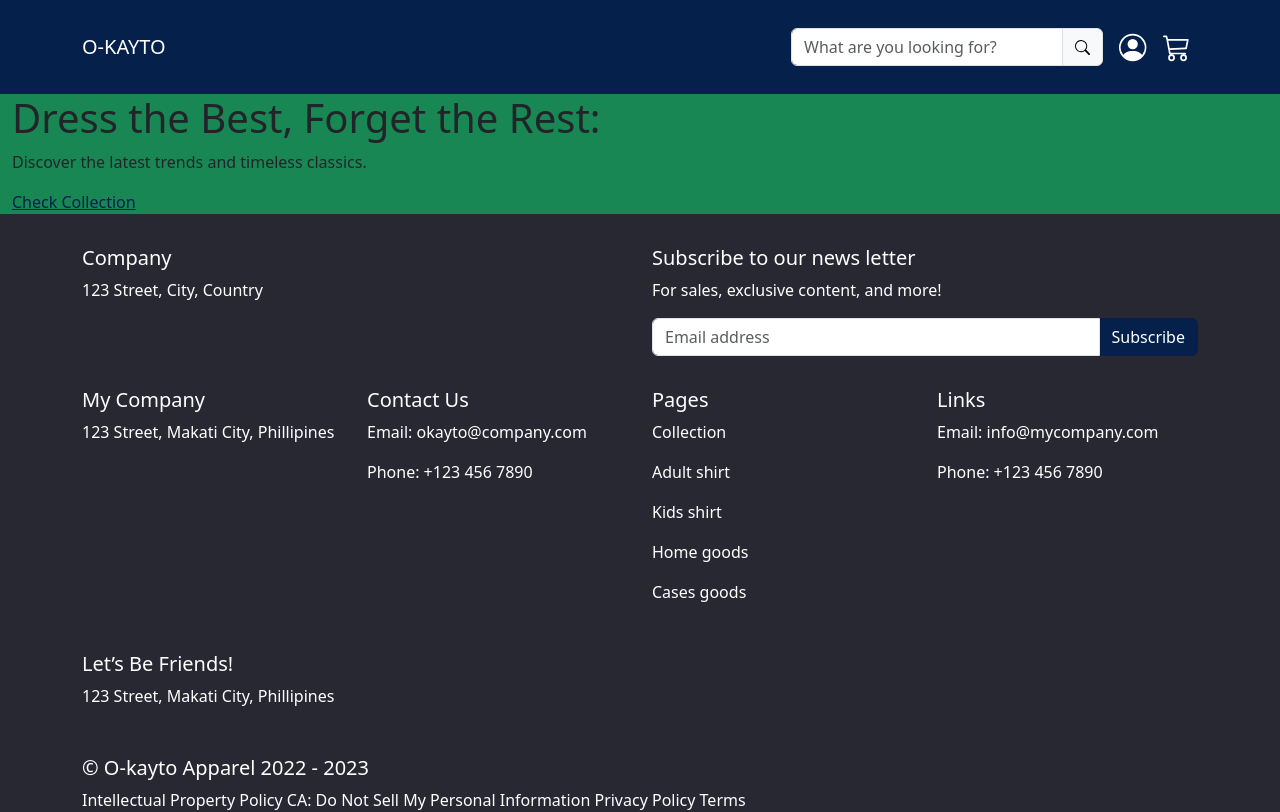
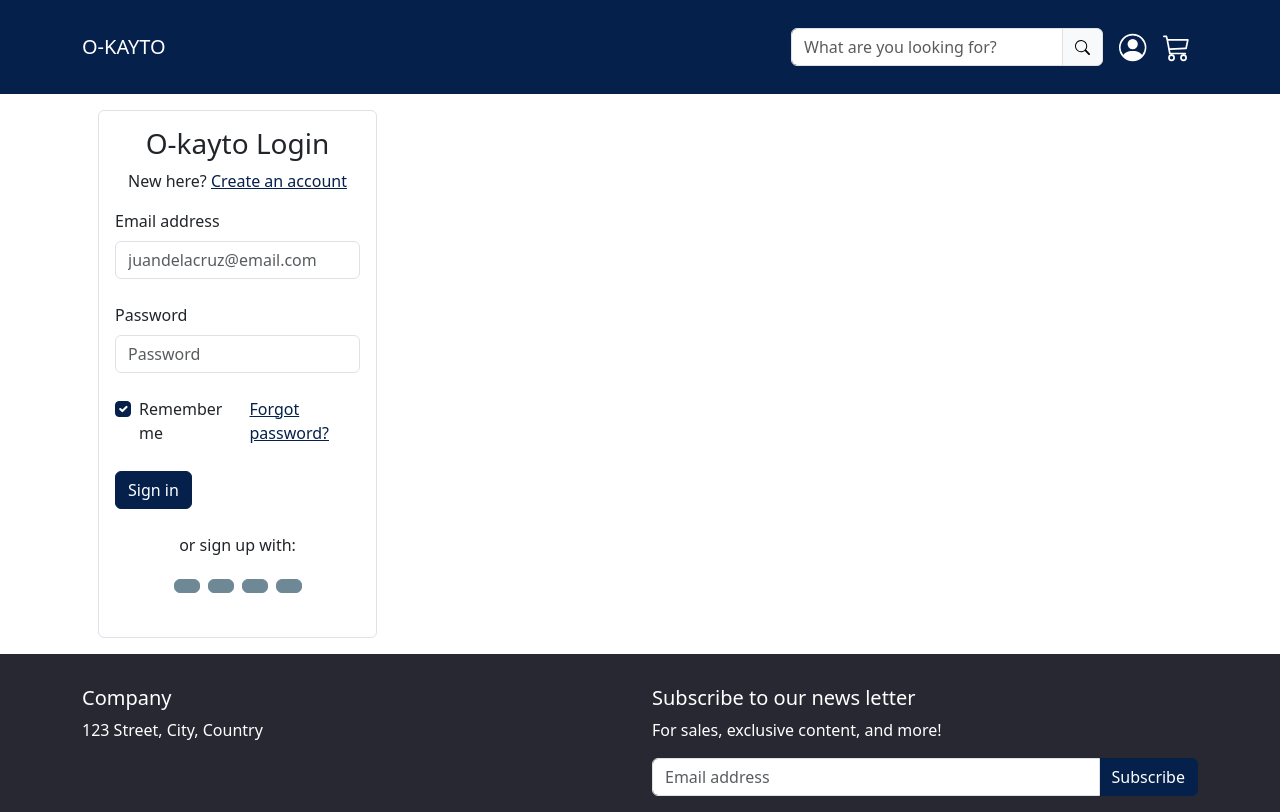
Before and after one commit to CiprianoPrince/o-kayto, a React (Vite) app in the folder client/: page / in a window 1280 px wide. Shown: the top 812 px of the page. Built offline with nearby package versions, Linux system fonts and the light colour scheme.

Commit message:
create signin form

```diff
--- a/client/src/pages/Home/Home.jsx
+++ b/client/src/pages/Home/Home.jsx
@@ -1,19 +1,23 @@
 import { Container } from "react-bootstrap"
 import { Main } from "../../components/layout/Frontend"
 import { Link } from "react-router-dom"
+import Signin from "../Signin/Signin"
+
 
 const heroContainerCss = ""
 
 const Home = () => {
   return (
     <Main>
-      <Container className='bg-success h-75' fluid as='section'>
+
+    <Signin/>
+      {/* <Container className='bg-success h-75' fluid as='section'>
         <h1>Dress the Best, Forget the Rest:</h1>
         <p>Discover the latest trends and timeless classics.</p>
         <Link to='collection'>Check Collection</Link>
       </Container>
 
-      <Container fluid as='section'></Container>
+      <Container fluid as='section'></Container> */}
     </Main>
   )
 }
--- a/client/src/pages/SIgnup/Signup.jsx
+++ b/client/src/pages/SIgnup/Signup.jsx
@@ -1,7 +1,71 @@
 import React from "react"
 
 const Signup = () => {
-  return <div>Signup</div>
+  return
+  <div>
+    <form>
+!-- 2 column grid layout with text inputs for the first and last names --
+  <div class="row mb-4">
+    <div class="col">
+      <div class="form-outline">
+        <input type="text" id="form3Example1" class="form-control" />
+        <label class="form-label" for="form3Example1">First name</label>
+      </div>
+    </div>
+    <div class="col">
+      <div class="form-outline">
+        <input type="text" id="form3Example2" class="form-control" />
+        <label class="form-label" for="form3Example2">Last name</label>
+      </div>
+    </div>
+  </div>
+
+ -- Email input --
+  <div class="form-outline mb-4">
+    <input type="email" id="form3Example3" class="form-control" />
+    <label class="form-label" for="form3Example3">Email address</label>
+  </div>
+
+  -- Password input --
+  <div class="form-outline mb-4">
+    <input type="password" id="form3Example4" class="form-control" />
+    <label class="form-label" for="form3Example4">Password</label>
+  </div>
+
+-- Checkbox --
+  <div class="form-check d-flex justify-content-center mb-4">
+    <input class="form-check-input me-2" type="checkbox" value="" id="form2Example33" checked />
+    <label class="form-check-label" for="form2Example33">
+      Subscribe to our newsletter
+    </label>
+  </div>
+
+  -- Submit button --
+  <button type="submit" class="btn btn-primary btn-block mb-4">Sign up</button>
+
+-- Register buttons --
+  <div class="text-center">
+    <p>or sign up with:</p>
+    <button type="button" class="btn btn-secondary btn-floating mx-1">
+      <i class="fab fa-facebook-f"></i>
+    </button>
+
+    <button type="button" class="btn btn-secondary btn-floating mx-1">
+      <i class="fab fa-google"></i>
+    </button>
+
+    <button type="button" class="btn btn-secondary btn-floating mx-1">
+      <i class="fab fa-twitter"></i>
+    </button>
+
+    <button type="button" class="btn btn-secondary btn-floating mx-1">
+      <i class="fab fa-github"></i>
+    </button>
+  </div>
+</form>
+
+
+    </div>
 }
 
 export default Signup
--- a/client/src/pages/Signin/Signin.jsx
+++ b/client/src/pages/Signin/Signin.jsx
@@ -2,30 +2,35 @@ import React from 'react'
 
 function Signin() {
   return (
-    <div>
-      <form>
-
-  <div class="form-outline mb-4">
-    <input type="email" id="form2Example1" class="form-control" />
-    <label class="form-label" for="form2Example1">Email address</label>
-  </div>
 
 
-  <div class="form-outline mb-4">
-    <input type="password" id="form2Example2" class="form-control" />
-    <label class="form-label" for="form2Example2">Password</label>
-  </div>
+  <div className='container'>
 
-  <div class="row mb-4">
-    <div class="col d-flex justify-content-center">
+    <div className='bg-white p-3 rounded w-25 border m-3' >
+      <div className="text-center">
+        <h3>O-kayto Login</h3>
+        <p>New here? <a href="#!">Create an account</a></p>
+      </div>
+    <form>
+    <div className="form-outline mb-4">
+       <label className="form-label" for="form2Example1">Email address</label>
+       <input type="email" id="form2Example1" className="form-control" placeholder='juandelacruz@email.com' />
+    </div>
 
-      <div class="form-check">
-        <input class="form-check-input" type="checkbox" value="" id="form2Example34" checked />
-        <label class="form-check-label" for="form2Example34"> Remember me </label>
+    <div className="form-outline mb-4">
+       <label className="form-label" for="form2Example2">Password</label>
+       <input type="password" id="form2Example2" className="form-control" placeholder='Password' />
+    </div>
+
+    <div className="row mb-4">
+      <div className="col d-flex justify-content-center">
+        <div className="form-check">
+          <input className="form-check-input" type="checkbox" value="" id="form2Example34" checked />
+          <label className="form-check-label" for="form2Example34"> Remember me </label>
       </div>
     </div>
 
-    <div class="col">
+    <div className="col">
 
       <a href="#!">Forgot password?</a>
     </div>
@@ -34,26 +39,27 @@ function Signin() {
   <button type="submit" class="btn btn-primary btn-block mb-4">Sign in</button>
 
 
-  <div class="text-center">
-    <p>Not a member? <a href="#!">Register</a></p>
+  <div className="text-center">
     <p>or sign up with:</p>
-    <button type="button" class="btn btn-secondary btn-floating mx-1">
-      <i class="fab fa-facebook-f"></i>
+    <button type="button" className="btn btn-secondary btn-floating mx-1">
+      <i className="fab fa-facebook-f"></i>
     </button>
 
-    <button type="button" class="btn btn-secondary btn-floating mx-1">
-      <i class="fab fa-google"></i>
+    <button type="button" className="btn btn-secondary btn-floating mx-1">
+      <i className="fab fa-google"></i>
     </button>
 
-    <button type="button" class="btn btn-secondary btn-floating mx-1">
-      <i class="fab fa-twitter"></i>
+    <button type="button" className="btn btn-secondary btn-floating mx-1">
+      <i className="fab fa-twitter"></i>
     </button>
 
-    <button type="button" class="btn btn-secondary btn-floating mx-1">
-      <i class="fab fa-github"></i>
+    <button type="button" className="btn btn-secondary btn-floating mx-1">
+      <i className="fab fa-github"></i>
     </button>
   </div>
 </form>
+<br />
+    </div>
     </div>
   )
 }
```
